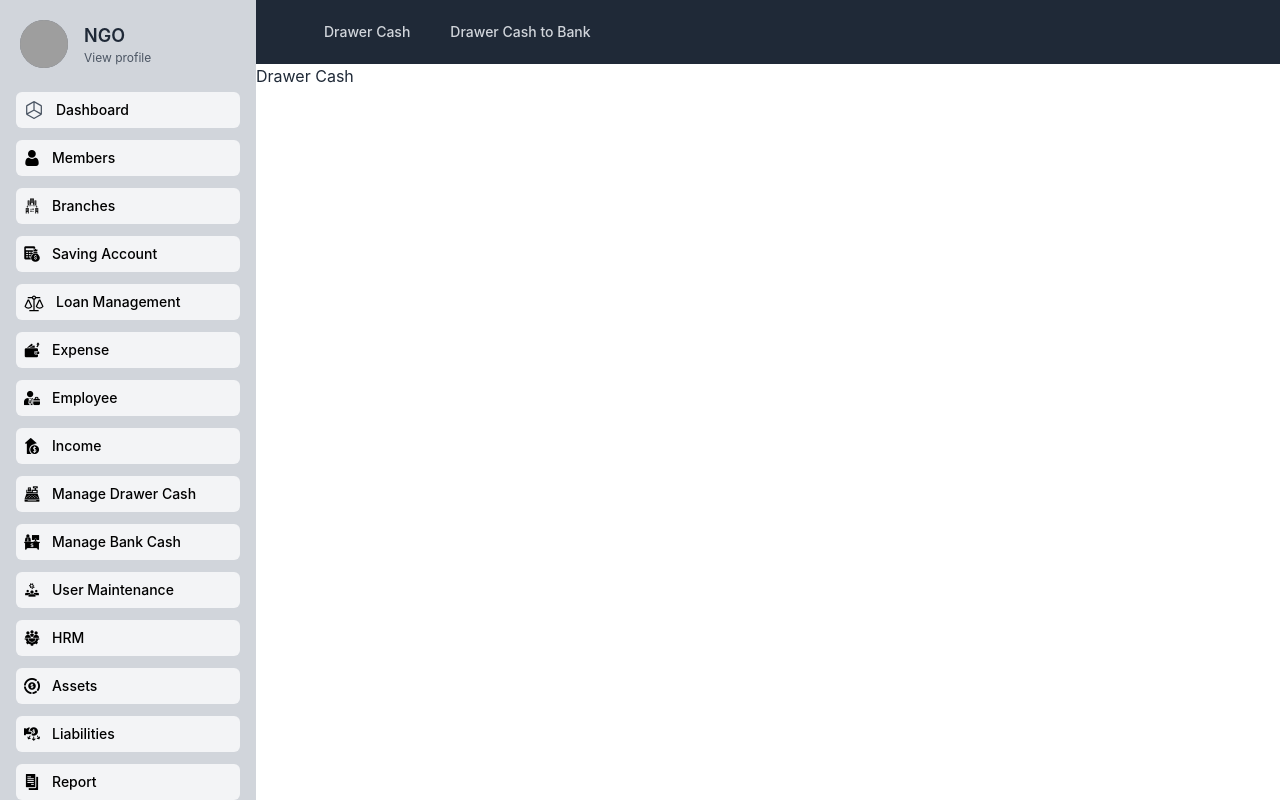
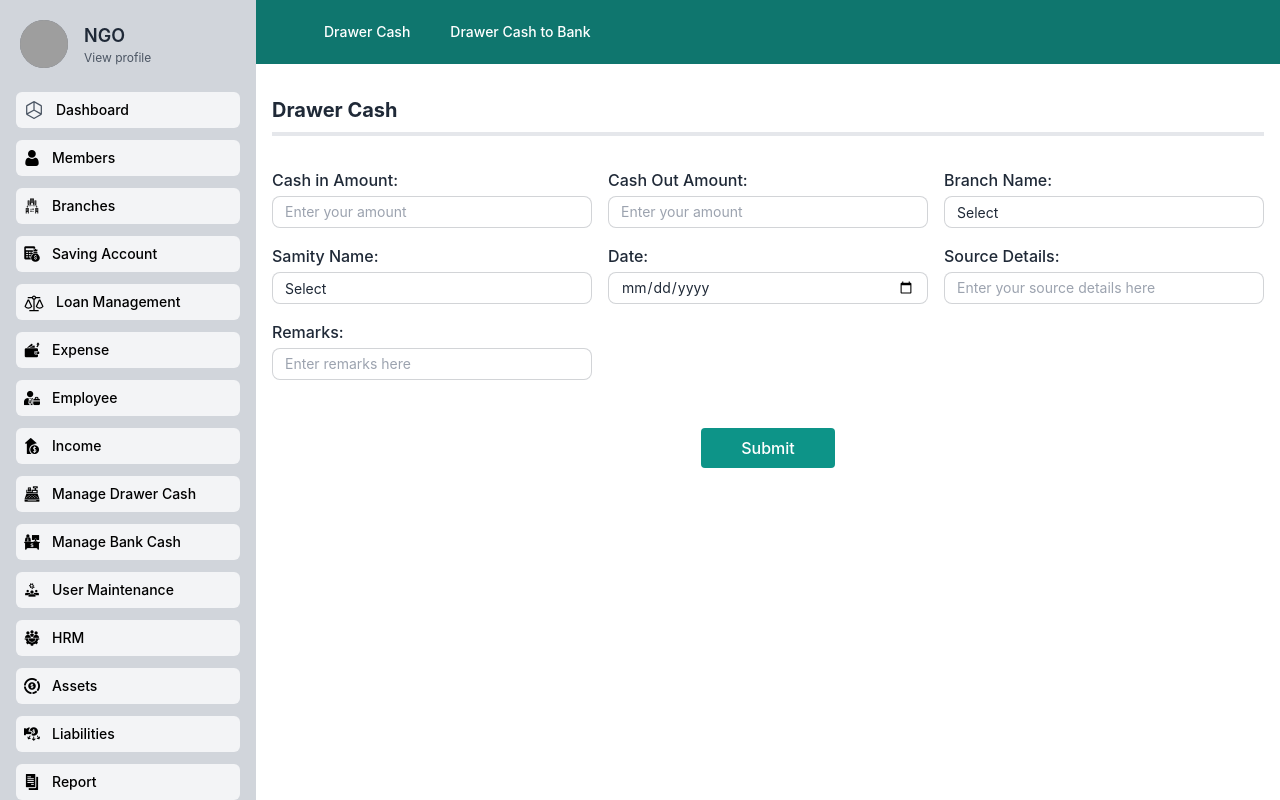
Before and after one commit to MDYeaminIslam/NGO_Project, a React (Vite) app: page /drawer_cash in a window 1280 px wide. Built offline with nearby package versions, Linux system fonts and the light colour scheme; grey boxes are pictures that could not be loaded.

Commit message:
manage drawer cash

```diff
--- a/src/pages/Manage Drawer Cash/DrawerCash.jsx
+++ b/src/pages/Manage Drawer Cash/DrawerCash.jsx
@@ -6,7 +6,71 @@ const DrawerCash = () => {
       <section>
         <ManageDrawerCashNav/>
       </section>
-      <h1>Drawer Cash</h1>
+      <section>
+          <section className="m-4">
+                        <h1 className="text-xl font-bold text-start max-w-5xl mx-auto  pt-4 border-b-4 pb-2 ">Drawer Cash</h1>
+                        <form className="my-8" >
+                            <section className="grid grid-cols-3 max-w-5xl mx-auto gap-4">
+
+
+                                <div className="flex flex-col gap-1">
+                                    <label className="font-medium" htmlFor="cash_in_amount">Cash in Amount: </label>
+                                    <label className="input input-sm hover:border-teal-500 input-bordered flex items-center gap-2">
+                                        <input type="number" id="cash_in_amount" className="grow  " placeholder="Enter your amount" />
+
+                                    </label>
+                                </div>
+
+                                <div className="flex flex-col gap-1">
+                                    <label className="font-medium" htmlFor="cash_out_amount">Cash Out Amount:</label>
+                                    <input className="input input-bordered input-sm  hover:border-teal-500  " id="cash_out_amount" type="number" placeholder="Enter your amount" />
+                                </div>
+
+                                <div className="flex flex-col gap-1">
+                                  <label className="font-medium " htmlFor="branch_name">Branch Name:</label>
+                                  <select className=" input input-bordered input-sm hover:border-teal-500 " >
+                                    <option >Select</option>
+                                    <option >Branch 1</option>
+                                    <option >Branch 2</option>
+                                    <option >Branch 3</option>
+                                  </select>
+                                </div>
+
+                                <div className="flex flex-col gap-1">
+                                  <label className="font-medium " htmlFor="samity_name">Samity Name:</label>
+                                  <select className=" input input-bordered input-sm hover:border-teal-500 " >
+                                    <option >Select</option>
+                                    <option >Samity 1</option>
+                                    <option >Samity 2</option>
+                                    <option >Samity 3</option>
+                                  </select>
+                                </div>
+
+                                <div className="flex flex-col gap-1 ">
+                                    <label className="font-medium" htmlFor="date">Date:</label>
+                                    <input className="input input-bordered input-sm  hover:border-teal-500  " id="date" type="date" placeholder="" />
+                                </div>
+
+                                <div className="flex flex-col gap-1">
+                                    <label className="font-medium" htmlFor="source_details">Source Details:</label>
+                                    <input className="input input-bordered input-sm  hover:border-teal-500  " id="source_details" type="text" placeholder="Enter your source details here" />
+                                </div>
+
+                                <div className="flex flex-col gap-1">
+                                    <label className="font-medium" htmlFor="remarks">Remarks:</label>
+                                    <input className="input input-bordered input-sm  hover:border-teal-500  " id="remarks" type="text" placeholder="Enter remarks here" />
+                                </div>
+
+
+                            </section>
+
+                            <div className="w-full flex justify-center  mt-12">
+                                <input className="bg-teal-600 hover:bg-teal-700 px-10 py-2 rounded font-medium     text-white" type="submit" />
+                            </div>
+
+                        </form>
+                    </section>
+            </section>
     </div>
   );
 };
--- a/src/pages/Manage Drawer Cash/DrawerCashtoBank.jsx
+++ b/src/pages/Manage Drawer Cash/DrawerCashtoBank.jsx
@@ -6,7 +6,50 @@ const DrawerCashtoBank = () => {
       <section>
         <ManageDrawerCashNav/>
       </section>
-      <h1>Drawer Cash to Bank</h1>
+      <section>
+                <section className="m-4">
+                    <h1 className="text-xl font-bold text-start max-w-5xl mx-auto  pt-4 border-b-4 pb-2 ">Drawer Cash to Bank</h1>
+                    <form className="my-8" >
+                        <section className="grid grid-cols-3 max-w-5xl mx-auto gap-4">
+
+
+                            <div className="flex flex-col gap-1">
+                                <label className="font-medium" htmlFor="branch_name"  >Branch Name: </label>
+                                <label className="input input-sm hover:border-teal-500 input-bordered flex items-center gap-2">
+                                    <input type="text" id="branch_name" className="grow  " placeholder="Enter branch name here" />
+
+                                </label>
+                            </div>
+
+                            <div className="flex flex-col gap-1">
+                                <label className="font-medium" htmlFor="samity_name">Samity Name:</label>
+                                <input className="input input-bordered input-sm  hover:border-teal-500  " id="samit_name" type="text" placeholder="Enter samity name here" />
+                            </div>
+
+                            <div className="flex flex-col gap-1">
+                                <label className="font-medium" htmlFor="cash_in_amount">Cash in Amount:</label>
+                                <input className="input input-bordered input-sm  hover:border-teal-500  " id="cash_in_amount" type="number" placeholder="Enter your amount" />
+                            </div>
+
+                            <div className="flex flex-col gap-1">
+                                <label className="font-medium" htmlFor="cash_out_amount">Cash Out Amount:</label>
+                                <input className="input input-bordered input-sm  hover:border-teal-500  " id="cash_out_amount" type="number" placeholder="Enter your amount" />
+                            </div>
+
+                            <div className="flex flex-col gap-1">
+                                <label className="font-medium" htmlFor="bank_name">Bank Name:</label>
+                                <input className="input input-bordered input-sm  hover:border-teal-500  " id="bank_name" type="text" placeholder="Enter bank name here" />
+                            </div>
+
+                        </section>
+
+                        <div className="w-full flex justify-center  mt-12">
+                            <input className="bg-teal-600 hover:bg-teal-700 px-10 py-2 rounded font-medium     text-white" type="submit" />
+                        </div>
+
+                    </form>
+                </section>
+            </section>
     </div>
   );
 };
--- a/src/pages/Manage Drawer Cash/ManageDrawerCashNav/ManageDrawerCashNav.jsx
+++ b/src/pages/Manage Drawer Cash/ManageDrawerCashNav/ManageDrawerCashNav.jsx
@@ -3,18 +3,18 @@ import { Link } from "react-router-dom";
 const ManageDrawerCashNav = () => {
   return (
     <div>
-      <nav className="bg-gray-800">
+      <nav className="bg-teal-700 text-white">
       <div className="max-w-7xl mx-auto px-2 sm:px-6 lg:px-8">
         <div className="relative flex items-center justify-between h-16">
           <div className="hidden sm:block sm:ml-6">
             <div className="flex space-x-4">
 
               <Link to={'/drawer_cash'}>
-              <p className="text-gray-300 hover:bg-gray-700 hover:text-white px-3 py-2 rounded-md text-sm font-medium">Drawer Cash</p>
+              <p className=" hover:bg-gray-700  px-3 py-2 rounded-md text-sm font-medium">Drawer Cash</p>
               </Link>
 
               <Link to={'/drawer_cash_to_bank'}>
-              <p className="text-gray-300 hover:bg-gray-700 hover:text-white px-3 py-2 rounded-md text-sm font-medium">Drawer Cash to Bank</p>
+              <p className=" hover:bg-gray-700  px-3 py-2 rounded-md text-sm font-medium">Drawer Cash to Bank</p>
               </Link>
 
             </div>
```
